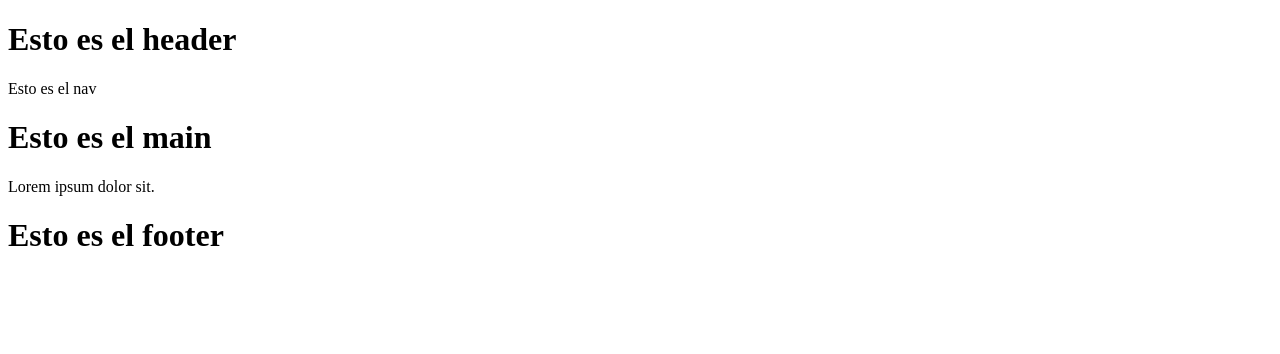
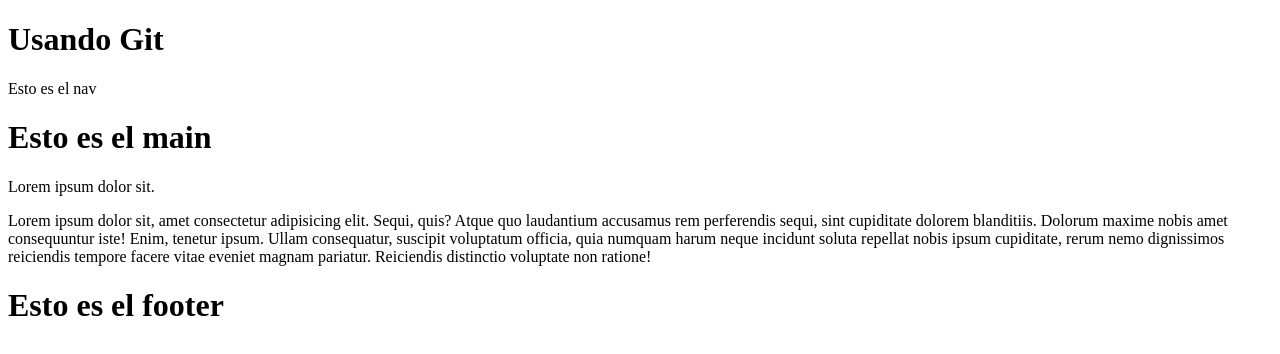
Before and after one commit to jlcontini/git24186, a plain HTML site: page index.html in a window 1280 px wide. Drawn offline with Linux system fonts and the light colour scheme.

Commit message:
Nuevo commit, cambios en index.html

```diff
--- a/index.html
+++ b/index.html
@@ -7,7 +7,7 @@
 </head>
 <body>
     <header>
-        <h1>Esto es el header</h1>
+        <h1>Usando Git</h1>
         <nav>
             Esto es el nav
         </nav>
@@ -16,6 +16,8 @@
     <main>
         <h1>Esto es el main</h1>
         <p>Lorem ipsum dolor sit.</p>
+        <p>Lorem ipsum dolor sit, amet consectetur adipisicing elit. Sequi, quis? Atque quo laudantium accusamus rem perferendis sequi, sint cupiditate dolorem blanditiis. Dolorum maxime nobis amet consequuntur iste! Enim, tenetur ipsum.
+        Ullam consequatur, suscipit voluptatum officia, quia numquam harum neque incidunt soluta repellat nobis ipsum cupiditate, rerum nemo dignissimos reiciendis tempore facere vitae eveniet magnam pariatur. Reiciendis distinctio voluptate non ratione!</p>
     </main>
     <footer>
         <h1>Esto es el footer</h1>
```
